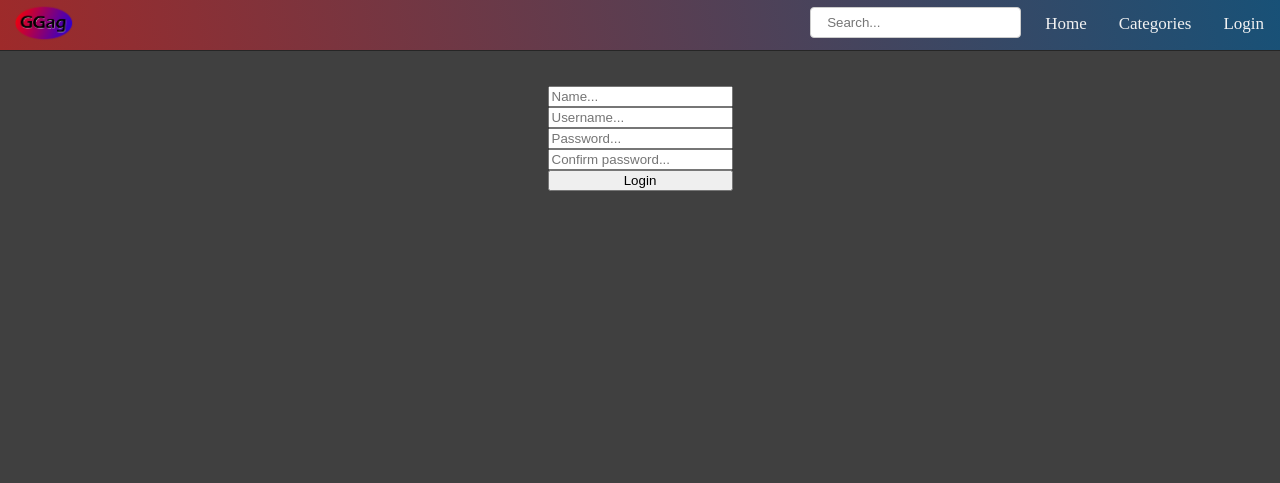
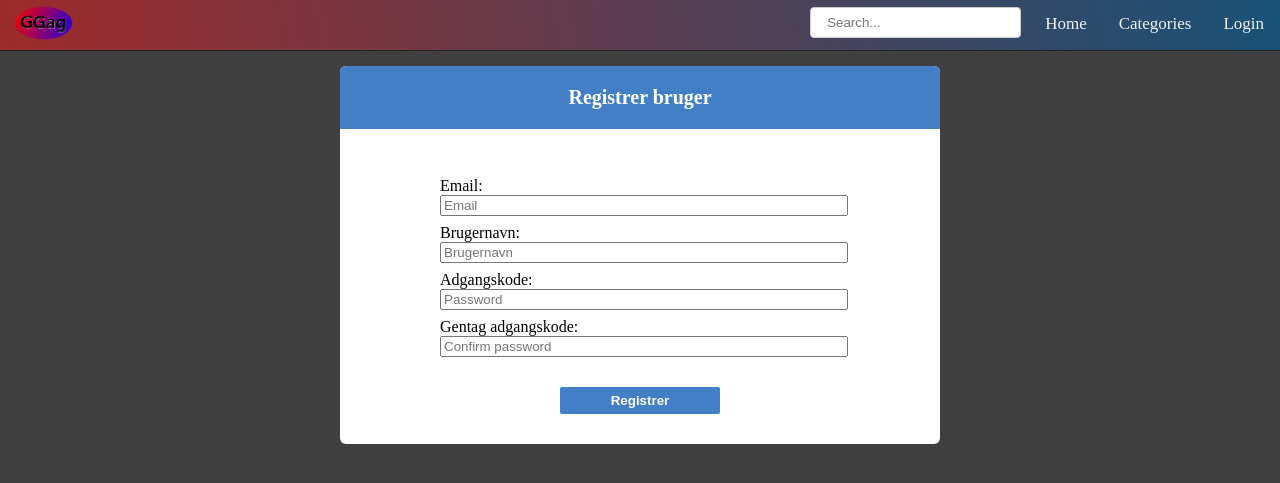
Before and after one commit to danny8632/DinMarkedsplads, a PHP site: page /signup in a window 1280 px wide. Shown: the top 483 px of the page. Run offline with PHP 8.4, Linux system fonts and the light colour scheme.

Commit message:
Update user: Added registration working on login
TODO:
Add registration fail promt
Change login form

```diff
--- a/sites/signup/css/signup.css
+++ b/sites/signup/css/signup.css
@@ -1,11 +1,68 @@
+/* * {
+    font-family: -apple-system,BlinkMacSystemFont,Segoe UI,Roboto,Noto Sans,Ubuntu,Droid Sans,Helvetica Neue,sans-serif;
+} */
+
 .content {
-    margin-left: 5%;
-    margin-right: 5%;
+    background-color: #fff;
+    width: 600px;
+    margin: auto;
+    position: relative;
+    border-radius: 6px;
 }
-.signupForm {
-    display: grid;
-    margin: auto;
-    margin-top: 3%;
-    width: -moz-fit-content;
-    width: fit-content;
+
+.content .title-wrapper {
+    margin: 0px;
+    padding: 20px;
+    background-color: #437FC7;
+    color: #fff;
+    text-align: center;
+    font-weight: bold;
+    border-radius: 6px 6px 0px 0px;
+    font-size: 20px;
 }
+
+.content .form-wrapper {
+    padding: 0px 100px;
+    margin-top: 40px;
+}
+
+.content .form-wrapper form {
+    position: relative;
+    text-align: center;
+}
+
+.content .form-wrapper .input-wrapper {
+    width: 100%;
+    display: block;
+    position: relative;
+    text-align: left;
+    box-sizing: border-box;
+}
+
+.content .form-wrapper .input-wrapper label {
+    width: 100%;
+    display: block;
+    float: left;
+    padding-top: 8px;
+}
+
+.content .form-wrapper .input-wrapper input {
+    width: 100%;
+    float: left;
+}
+
+.content .form-wrapper form .btn {
+    width: 160px;
+    margin-top: 30px;
+    margin-bottom: 30px;
+    background-color: #437FC7;
+    font-weight: bold;
+    color: #fff;
+    border-radius: 2px;
+    border: none;
+    padding: 6px 8px;
+}
+
+.content .form-wrapper form .btn:hover {
+    background-color: #6DAFFE;
+}
--- a/sites/signup/html/signup.html
+++ b/sites/signup/html/signup.html
@@ -1,9 +1,32 @@
 <div class="content">
-    <form class="signupForm">
-        <input placeholder="Name..." name="name" required>
-        <input placeholder="Username..." name="username" required>
-        <input placeholder="Password..." type="password" name="password" required>
-        <input placeholder="Confirm password..." type="password" name="confirmPassword" required>
-        <input value="Login" type="submit" id="submit">
-    </form>
+    <div class="title-wrapper">
+        <h1 class="title">Registrer bruger</h1>
+    </div>
+
+    <div class="form-wrapper">
+        <form class="signupForm">
+
+            <div class="email-wrapper input-wrapper">
+                <label for="email">Email:</label>
+                <input placeholder="Email" name="email" required>
+            </div>
+
+            <div class="username-wrapper input-wrapper">
+                <label for="username">Brugernavn:</label>
+                <input placeholder="Brugernavn" name="username" required>
+            </div>
+
+            <div class="password-wrapper input-wrapper">
+                <label for="password">Adgangskode:</label>
+                <input placeholder="Password" type="password" name="password" required>
+            </div>
+
+            <div class="confirmPassword-wrapper input-wrapper">
+                <label for="confirmPassword">Gentag adgangskode:</label>
+                <input placeholder="Confirm password" type="password" name="confirmPassword" required>
+            </div>
+
+            <input class="btn" value="Registrer" type="submit" id="submit">
+        </form>
+    </div>
 </div>
--- a/sites/signup/js/signup.js
+++ b/sites/signup/js/signup.js
@@ -1,20 +1,22 @@
 $( document ).ready(function() {
 
-    var form = $(".content").find(`form.signupForm`);
+    $(".content").on('click', 'form.signupForm #submit', (e) => {
+        e.preventDefault()
 
-    form.on( "submit", function( event ) {
-        event.preventDefault();
-        var data = $( this ).serializeArray();
+        let form_data = $(e.currentTarget).parents('form').serializeArray();
 
-        if(data[2]['value'] != data[3]['value']) return alert("password dosn't match");
+        let data = { "method": "signUp" };
 
-        var data = {
-            "method": "signUp",
-            "name": data[0]['value'],
-            "username": data[1]['value'],
-            "password": data[2]['value']
+        for (let i = 0, length = form_data.length; i < length; i++) {
+            const elm = form_data[i];
+
+            data[elm['name']] = elm['value'];
         }
 
+        if(data['password'] !== data['confirmPassword'])
+        {
+            return alert("password dosn't match");
+        }
 
         $.ajax({
             type: "POST",
@@ -38,6 +40,6 @@ $( document ).ready(function() {
                 alert("signup failed")
             }
         });
+
     });
-
 });
```
Also changed, not shown: api/api.php (+25 -3 lines), api/user/index.php (+35 -75 lines).
